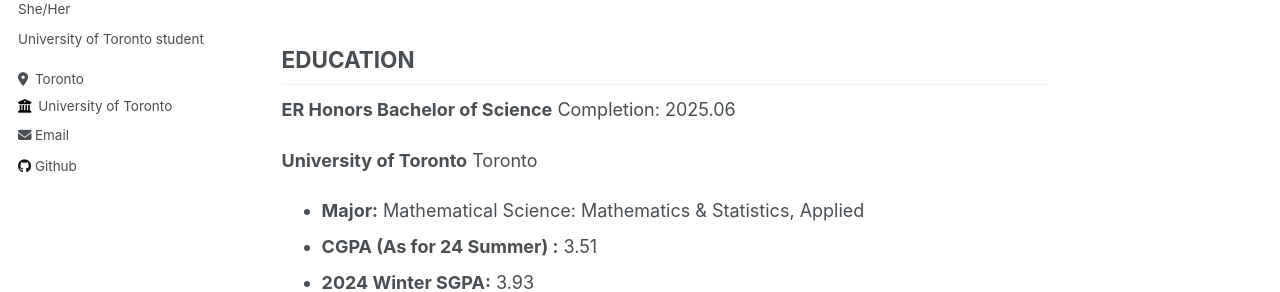
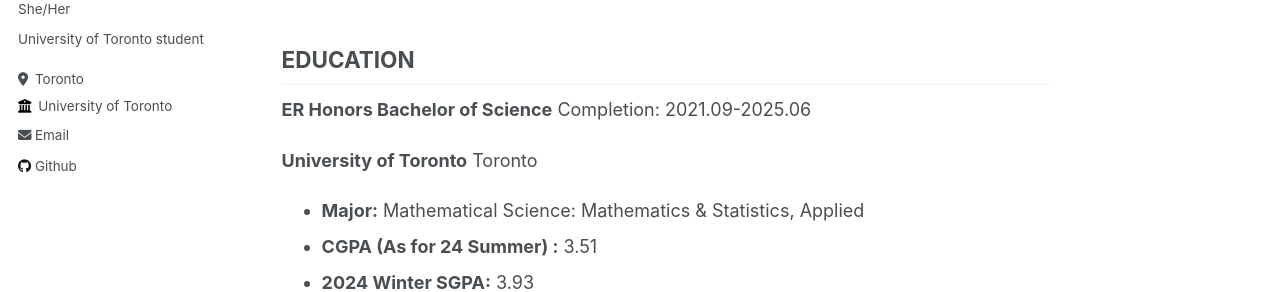
Before and after one commit to Aeon-Hu/Aeon-Hu.github.io, a Jekyll site: the page built from _pages/about.md, in a window 1280 px wide and 900 px high. Shown: the part 324-616 px from the top of the window. Built offline with Jekyll 4.4.1, drawn with Linux system fonts in a browser that asks for light colours.

Commit message:
Update about.md

```diff
--- a/_pages/about.md
+++ b/_pages/about.md
@@ -19,7 +19,7 @@
 
 ## EDUCATION
 
-**ER Honors Bachelor of Science**                             Completion: 2025.06
+**ER Honors Bachelor of Science**                            <span style="text-align: right;"> Completion: 2021.09-2025.06 </span>
 
 **University of Toronto**            Toronto
 
@@ -33,9 +33,9 @@
 ## WORK EXPERIENCE
 
 
-**Health Insurance Application Analyst (Actuarial/Data Analysis Focus)**        2024.06 – 2024.09
+**Health Insurance Application Analyst (Actuarial/Data Analysis Focus)**          <span style="text-align: right;"> 2024.06 – 2024.09 </span>
 
-**Rare Earth Insurance Partners Ltd.**       Hong Kong
+**Rare Earth Insurance Partners Ltd.**       <span style="text-align: right;"> Hong Kong </span>
 
 *  Assisted premium pricing by analyzing health data such as age, gender, medical history, and lifestyle factors, utilizing statistical models to calculate appropriate premiums
 *  Categorize policyholders into different risk groups to ensure optimized premium structures
@@ -43,16 +43,16 @@
 *  Participated in the analysis of new health insurance products’ competitiveness and financial sustainability
 
 
-**Research Assistant in Dynamic Corporate Theory**     2023 & 2024 Summer
+**Research Assistant in Dynamic Corporate Theory**       <span style="text-align: right;"> 2023 & 2024 Summer </span>
 
-**The Chinese University of Hong Kong**  Hong Kong
+**The Chinese University of Hong Kong**    <span style="text-align: right;"> Hong Kong </span>
 
 * Utilized R to collect and organize experimental data and applied statistical methods for data analysis
 * Reproduce important functions in scientific research projects, draw graphs, and perform numerical solutions for differential equations using MATLAB
 * Typeset and formatted research papers in Latex, ensuring document compliance with academic standards.
 
-**Strategy Business and Development Intern**      2023.05 – 2023.09
-**Allianz China Life Insurance Co., Ltd.**     Shanghai
+**Strategy Business and Development Intern**        <span style="text-align: right;">2023.05 – 2023.09 </span>
+**Allianz China Life Insurance Co., Ltd.**       <span style="text-align: right;">Shanghai </span>
 
 * Provide support for market research and projects strategic decision-making, collected and analyzed industry data, analyzed market trends and competitor data
 * Participated in discussions and formulation of market entry strategies
@@ -61,7 +61,7 @@
 
 ## EXTRA-CURRICULAR ACTIVITIES
 
-**Game Design (Conceptual Art Design)**       2020.10 – NOW
+**Game Design (Conceptual Art Design)**         <span style="text-align: right;">2020.10 – NOW </span>
 
 *  Led a long-term game design project from scratch, overseeing the development of game background,  scriptwriting, and character design
 *  Organized and managed a global team, coordinating members from diverse locations
```
